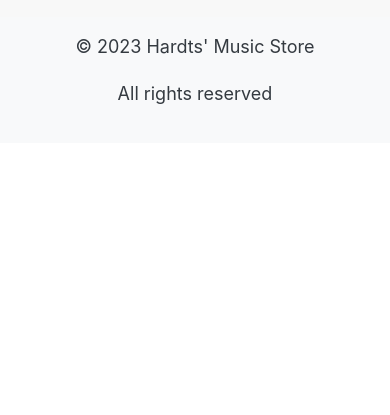
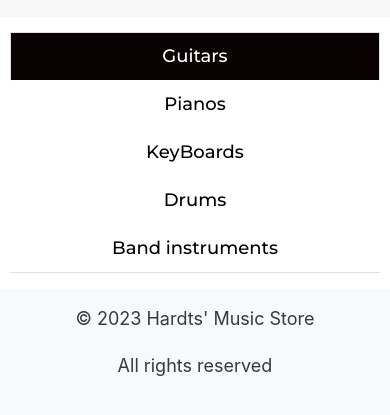
Before and after one commit to Larry-vt/410FinalProject, a website: page Client/products.html in a window 390 px wide. Shown: the part 153-568 px from the top of the page. Drawn offline with nearby package versions, Linux system fonts and the light colour scheme; no server answers.

Commit message:
Products_Tabs Added tabs to product page Still working on moblie version and need to add pictures and product descriptions
also something note a small error occurs if you click the already selected tab- it will hide it's contents- I am assumings its from my java scrip code that I'm trying to use for the mobile version but I'm not sure.

```diff
--- a/Client/main.css
+++ b/Client/main.css
@@ -134,6 +134,34 @@
   background-color: rgba(0, 136, 169, 0.8);
 }
 
+.ProductsTabs {
+  max-width: 800px;
+  margin: 0;
+  text-align: center;
+  padding: 15px 10px;
+}
+.custom-tabs .nav-link {
+  padding: 10px;
+  font-size: 18px;
+  font-style: unset;
+  font-family: "Montserrat", sans-serif;
+  color: rgb(0, 0, 0);
+  border-radius: 0;
+  transition: all 0.15s ease-out;
+}
+
+.custom-tabs .nav-link.active,
+.custom-tabs .nav-link:hover {
+
+  background-color: #0a0202;
+  color: #ffffff;
+  transition: all 0.15s ease-in;
+}
+
+
+
+
+
 /* Mobile Nav */
 
 .menu {
@@ -203,4 +231,10 @@
   .menu {
     display: initial;
   }
+  /* used for on mobile.
+     It will display only the tabs and whatever is clicked on it will display only its contents
+     Tabs will disappear. but there will be a back button of some sort for the user to click on to view other tabs */
+  .tab-content{
+    display: none;
+  }
 }
--- a/Client/mobile.js
+++ b/Client/mobile.js
@@ -10,3 +10,38 @@
 menuClose.addEventListener("click", () => {
   overlay.classList.remove("overlay--active");
 });
+
+
+
+  /* used for on mobile.
+     It will display only the tabs and whatever is clicked on it will display only its contents
+     Tabs will disappear. but there will be a back button of some sort for the user to click on to view other tabs */
+$(document).ready(function() {
+  $('.nav-tabs .nav-link').on('click', function() {
+    //if ($(window).width() < 768) {
+      var target = $(this).attr('href');
+      $(target).toggle();
+      $(target).siblings().hide();
+    //}
+  });
+});
+
+
+// $(document).ready(function() {
+//   // Show and hide tab content on mobile devices
+//   $('#tab-menu a').on('click', function(e) {
+//     e.preventDefault();
+//     var tabId = $(this).attr('href');
+//     $(this).tab('show');
+//     $(tabId).show();
+//     $('.tab-content').not(tabId).hide();
+//     $('#tab-menu').hide();
+//     $('#back-button').show();
+//   });
+
+//   $('#back-button').on('click', function() {
+//     $('.tab-content').hide();
+//     $('#tab-menu').show();
+//     $('#back-button').hide();
+//   });
+// });
--- a/Client/products.html
+++ b/Client/products.html
@@ -14,6 +14,8 @@
     <link href="https://fonts.googleapis.com/css?family=Montserrat:500&display=swap" rel="stylesheet">
     <script src="scripts.js"></script>
     <link rel="stylesheet" href="main.css">
+    <script src="https://code.jquery.com/jquery-3.6.0.min.js"></script>
+
 </head>
 
 <body>
@@ -37,7 +39,7 @@
     <div id="mobile__menu" class="overlay">
         <a class="close">&times;</a>
         <div class="overlay__content">
-            <a href="#">Projects</a>
+            <a href="#">Products</a>
             <a href="#">Services</a>
             <a href="#">Contact</a>
         </div>
@@ -49,10 +51,53 @@
 
 
 
-
-
-
-
+    <div class="ProductsTabs">
+        <div class="row">
+          <div class="col-md-3">
+            <ul class="nav nav-tabs flex-column custom-tabs" id="tab-menu" style="margin-left: 100x;">
+              <li class="nav-item">
+                <a class="nav-link active" data-toggle="tab" href="#Guitars">Guitars</a>
+              </li>
+              <li class="nav-item">
+                <a class="nav-link" data-toggle="tab" href="#Pianos">Pianos</a>
+              </li>
+              <li class="nav-item">
+                <a class="nav-link" data-toggle="tab" href="#Keyboards">KeyBoards</a>
+              </li>
+              <li class="nav-item">
+                <a class="nav-link" data-toggle="tab" href="#Drums">Drums</a>
+              </li>
+              <li class="nav-item">
+                <a class="nav-link" data-toggle="tab" href="#Band">Band instruments</a>
+              </li>
+            </ul>
+          </div>
+          <div class="col-md-9">
+            <div class="tab-content">
+              <div class="tab-pane fade show active" id="Guitars">
+                <h2>Guitars</h2>
+                <p>Information on guitars we carry</p>
+              </div>
+              <div class="tab-pane fade" id="Pianos">
+                <h2>Pianos</h2>
+                <p>Information on Pianos we carry</p>
+              </div>
+              <div class="tab-pane fade" id="Keyboards">
+                <h2>Keyboards</h2>
+                <p>Information on KeyBoards we carry</p>
+              </div>
+              <div class="tab-pane fade" id="Drums">
+                <h2>Drums</h2>
+                <p>Information on drumsets we carry</p>
+              </div>
+              <div class="tab-pane fade" id="Band">
+                <h2>Band Instruments</h2>
+                <p>Information on Band Instruments we carry</p>
+              </div>
+            </div>
+          </div>
+        </div>
+      </div>
 
 
 
--- a/Client/scripts.js
+++ b/Client/scripts.js
@@ -12,3 +12,23 @@
       HoursCell.innerText = rowData.hours;
     });
   });
+
+
+
+
+  const tabs = document.querySelectorAll('.tabs li');
+  const tabContent = document.querySelectorAll('.tab');
+
+  tabs.forEach(tab => {
+    tab.addEventListener('click', () => {
+      tabs.forEach(tab => tab.classList.remove('active'));
+      tab.classList.add('active');
+      const tabId = tab.getAttribute('data-tab');
+      tabContent.forEach(content => {
+        content.classList.remove('active');
+        if (content.id === tabId) {
+          content.classList.add('active');
+        }
+      });
+    });
+  });
```
